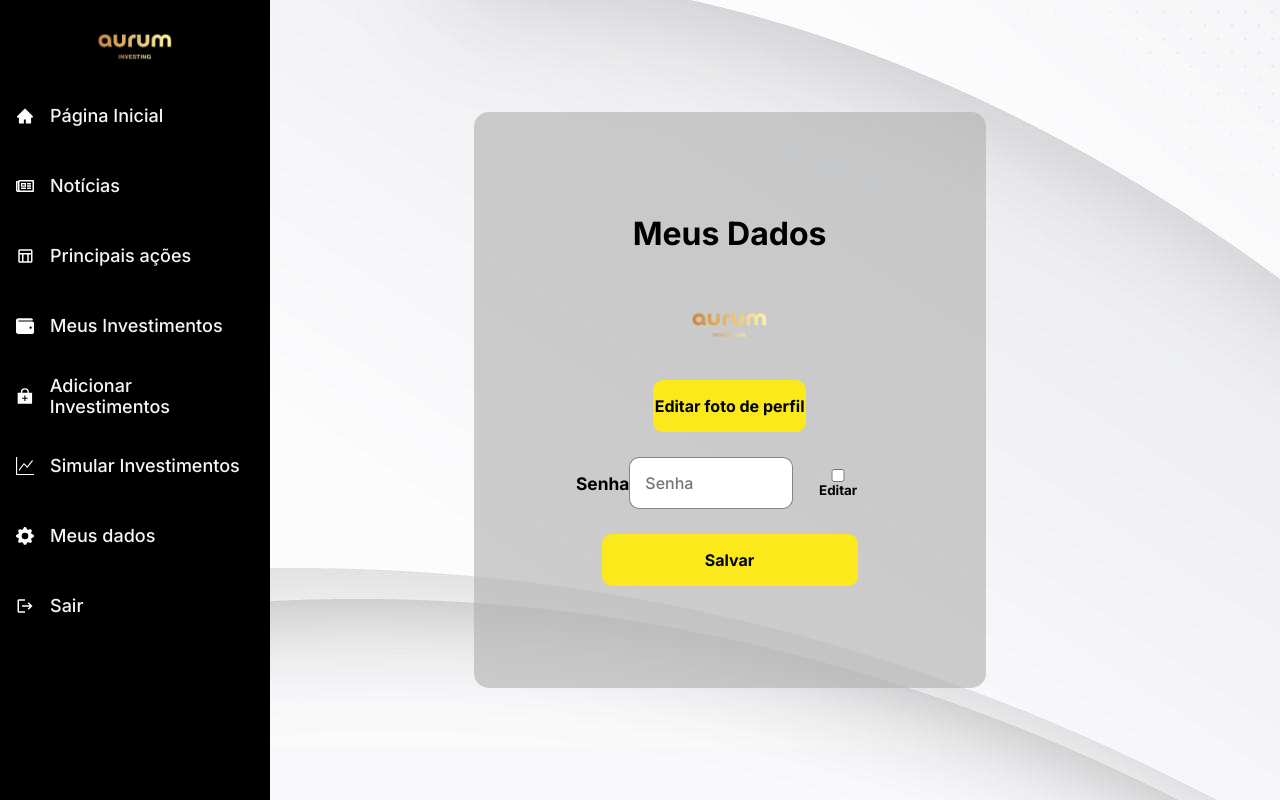
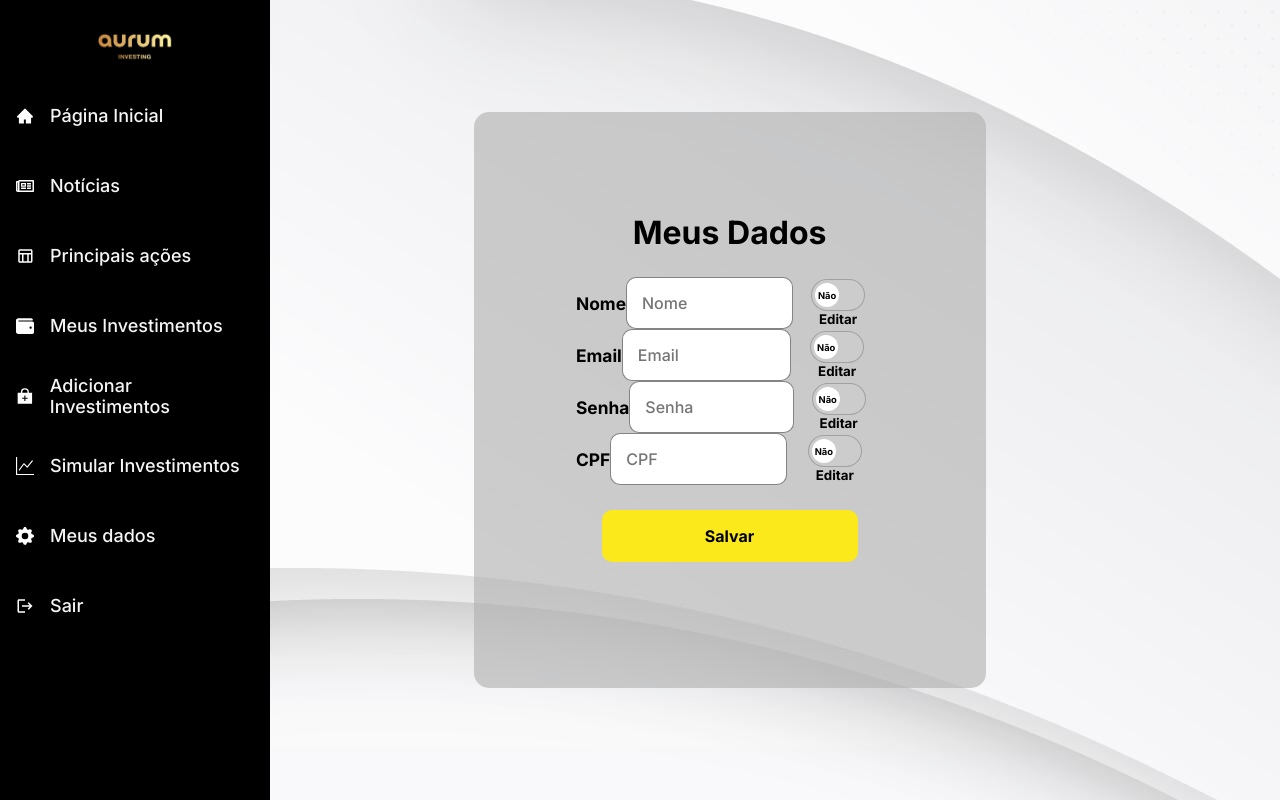
Before and after one commit to joaopflausino/Aurum-Front, a React (Create React App) app: page /md in a window 1280 px wide. Built offline with nearby package versions, Linux system fonts and the light colour scheme.

Commit message:
fazendo pagina editar

```diff
--- a/src/Pages/account/Meus_dados.js
+++ b/src/Pages/account/Meus_dados.js
@@ -12,34 +12,71 @@ function MD() {
     <>
     <Navbar/>
       <div className='main-md'>
-        <div className='container-dados'>
-          <h1 className='h1-meus-dados'>Meus Dados</h1>
-          <div className='editar-foto'>
-           <img src={imagem} className="logo-aurum"/>
-           <button className='botao-editar-foto'>Editar foto de perfil</button>
-          </div>
-          <div className='texto-e-input-md'>
-            <label for='senha'>Senha</label>
-            <input id='senha-md' type="password" name="senha" placeholder="Senha" />
-            <div className='check-md'>
-              <input id="editar-dados" type="checkbox" name="editar-dados"/>
+
+        <div className='container-dados'> {/* DIV RESPONSAVEL PELA CAIXA CENTRAL */}
+
+          <h1 className='h1-meus-dados'>Meus Dados</h1>  {/* TITULO */}
+
+          <div className='texto-e-input-md'> {/* DIV RESPONSAVEL PELA LINHA 1 COMPLETA */}
+            <label for='nome'>Nome</label>
+            <input id='nome-md' type="text" name="nome" placeholder="Nome" />
+            <div className='check-md'> {/* DIV RESPONSAVEL PELO CHECKBOX */}
+              <label className="toggler-wrapper style-27">
+                <input type="checkbox" />
+                <div className="toggler-slider">
+                  <div className="toggler-knob"></div>
+                </div>
+              </label>
               <label for='editar'>Editar</label>
             </div>
           </div>
-          <div className='texto-e-input-md'>
 
+          <div className='texto-e-input-md'> {/* DIV RESPONSAVEL PELA LINHA 2 COMPLETA */}
+            <label for='senha'>Email</label>
+            <input id='email-md' type="text" name="email" placeholder="Email" />
+            <div className='check-md'> {/* DIV RESPONSAVEL PELO CHECKBOX */}
+              <label className="toggler-wrapper style-27">
+                <input type="checkbox" />
+                <div className="toggler-slider">
+                  <div className="toggler-knob"></div>
+                </div>
+              </label>
+              <label for='editar'>Editar</label>
+            </div>
+          </div>
 
+          <div className='texto-e-input-md'> {/* DIV RESPONSAVEL PELA LINHA 3 COMPLETA */}
+            <label for='senha'>Senha</label>
+            <input id='senha-md' type="password" name="senha" placeholder="Senha" />
+            <div className='check-md'> {/* DIV RESPONSAVEL PELO CHECKBOX */}
+              <label className="toggler-wrapper style-27">
+                <input type="checkbox" />
+                <div className="toggler-slider">
+                  <div className="toggler-knob"></div>
+                </div>
+              </label>
+              <label for='editar'>Editar</label>
+            </div>
           </div>
-          <div className='texto-e-input-md'>
 
+          <div className='texto-e-input-md'> {/* DIV RESPONSAVEL PELA LINHA 4 COMPLETA */}
+           <label for='senha'>CPF</label>
+            <input id='cpf-md' type="text" name="senha" placeholder="CPF" />
+            <div className='check-md'> {/* DIV RESPONSAVEL PELO CHECKBOX */}
+              <label className="toggler-wrapper style-27">
+                <input type="checkbox" />
+                <div className="toggler-slider">
+                  <div className="toggler-knob"></div>
+                </div>
+              </label>
+              <label for='editar'>Editar</label>
+            </div>
+          </div>
 
-          </div>
-          <div className='texto-e-input-md'>
+          <button className='botao-salvar'>Salvar</button> {/* BOTAO SALVAR */}
 
+        </div>
 
-          </div>
-          <button className='botao-salvar'>Salvar</button>
-        </div>
       </div>
     </>
   );
--- a/src/Pages/account/account.css
+++ b/src/Pages/account/account.css
@@ -21,29 +21,11 @@
 }
 
 .h1-meus-dados{
-    margin: 5% 0px;
+    font-size: 2em;
+    margin: 0px 0px 5% 0px;
 }
 
-.editar-foto{
-    width: 60%;
-    display: flex;
-    flex-direction: column;
-    align-items: center;
-    justify-content:center ;
-}
 
-.botao-editar-foto{
-    width: 50%;
-    padding: 16px 0px;
-    margin: 25px;
-    border:none;
-    border-radius: 10px;
-    outline: none;
-    font-size: 12pt;
-    background: #fce91b;
-    font-weight: 800;
-    cursor: pointer;
-}
 
 .texto-e-input-md{
     width: 60%;
@@ -104,3 +86,111 @@
     font-weight: 800;
     cursor: pointer;
 }
+
+
+/*  ------------------------TUDO ABAIXO É RESPOSAVEL PELO CHECKBOX ------------------------------------- */
+
+.toggler-wrapper.style-27 {
+    width: 54px;
+    height: 32px;
+}
+
+.toggler-wrapper.style-27 input[type="checkbox"]:checked+.toggler-slider .toggler-knob:before {
+    left: -100%;
+}
+
+.toggler-wrapper.style-27 input[type="checkbox"]:checked+.toggler-slider .toggler-knob:after {
+    right: 3px;
+}
+
+.toggler-wrapper.style-27 .toggler-knob {
+    width: 100%;
+    height: 100%;
+    overflow: hidden;
+}
+
+.toggler-wrapper.style-27 .toggler-knob:before {
+    content: 'Não';
+    position: absolute;
+    width: calc(30px - 6px);
+    height: calc(30px - 6px);
+    border-radius: 50%;
+    left: 3px;
+    top: 3px;
+    background-color: #fff;
+    -webkit-transition: all 300ms ease;
+    transition: all 300ms ease;
+    display: -webkit-box;
+    display: -ms-flexbox;
+    display: flex;
+    -webkit-box-align: center;
+    -ms-flex-align: center;
+    align-items: center;
+    -webkit-box-pack: center;
+    -ms-flex-pack: center;
+    justify-content: center;
+    font-size: 70%;
+    font-weight: 600;
+}
+
+.toggler-wrapper.style-27 .toggler-knob:after {
+    content: 'Sim';
+    position: absolute;
+    width: calc(30px - 6px);
+    height: calc(30px - 6px);
+    border-radius: 50%;
+    right: -100%;
+    top: 3px;
+    background-color: #fff;
+    -webkit-transition: all 300ms ease;
+    transition: all 300ms ease;
+    display: flex;
+    -webkit-box-align: center;
+    -ms-flex-align: center;
+    align-items: center;
+    -webkit-box-pack: center;
+    -ms-flex-pack: center;
+    justify-content: center;
+    font-size: 70%;
+    font-weight: 600;
+}
+
+.toggler-wrapper {
+    display: block;
+    width: 45px;
+    height: 25px;
+    cursor: pointer;
+    position: relative;
+}
+
+.toggler-wrapper input[type="checkbox"] {
+    display: none;
+}
+
+.toggler-wrapper input[type="checkbox"]:checked+.toggler-slider {
+    background-color: #fce91b;
+}
+
+.toggler-wrapper .toggler-slider {
+    border: solid;
+    border-color: #03030336;
+    border-width: 1px;
+    border-radius: 50%;
+    background-color: #ccc;
+    position: absolute;
+    border-radius: 100px;
+    top: 0;
+    left: 0;
+    width: 100%;
+    height: 100%;
+    -webkit-transition: all 300ms ease;
+    transition: all 300ms ease;
+}
+
+.toggler-wrapper .toggler-knob {
+    position: absolute;
+    -webkit-transition: all 300ms ease;
+    transition: all 300ms ease;
+}
+
+/*  ------------------------TUDO ACIMA É RESPOSAVEL PELO CHECKBOX ------------------------------------- */
```
